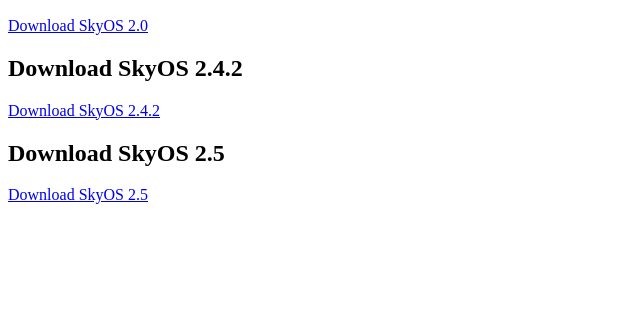
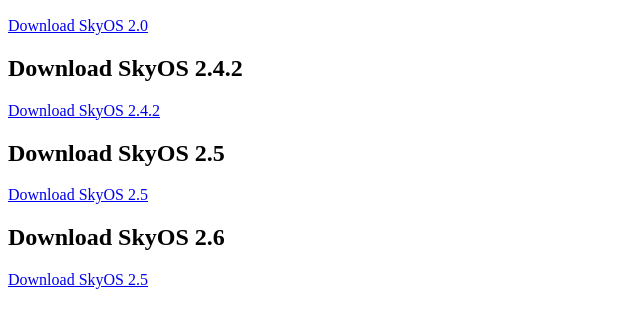
Before and after one commit to webbrowser11/skyOSweb, a plain HTML site: page releases/index.html in a window 1280 px wide. Shown: the part 110-438 px from the top of the page, without its empty margins (0-640 px from the left). Drawn offline with Linux system fonts and the light colour scheme.

Commit message:
Update index.html

```diff
--- a/releases/index.html
+++ b/releases/index.html
@@ -11,5 +11,7 @@
     <a href="https://Webbrowser11.github.io/skyOSweb/SkyOSdownloads/SkyOS-2.4.2.zip" download>Download SkyOS 2.4.2</a>
     <h2>Download SkyOS 2.5</h2>
     <a href="https://Webbrowser11.github.io/skyOSweb/SkyOSdownloads/SkyOS-2.5.zip" download>Download SkyOS 2.5</a>
+    <h2>Download SkyOS 2.6</h2>
+    <a href="https://Webbrowser11.github.io/skyOSweb/SkyOSdownloads/SkyOS-2.5.zip" download>Download SkyOS 2.5</a>
 </body>
 </html>
```
